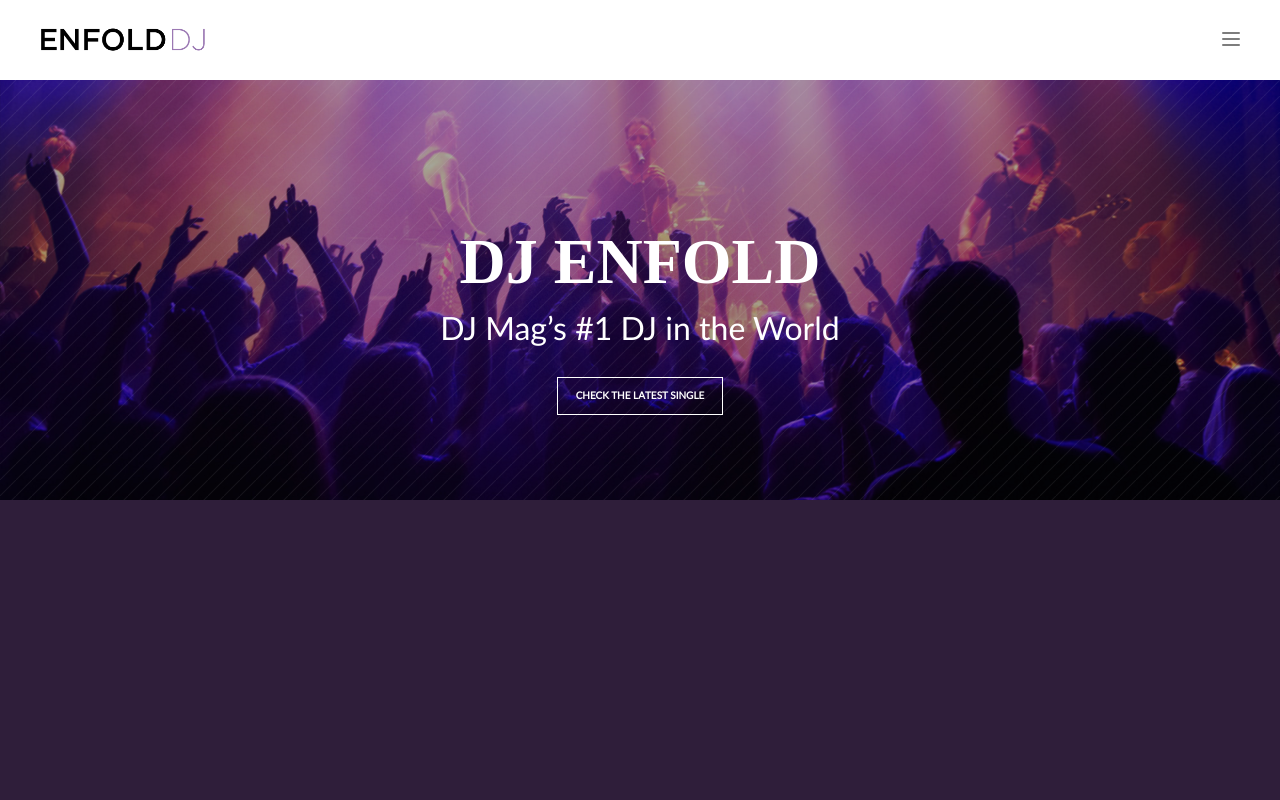
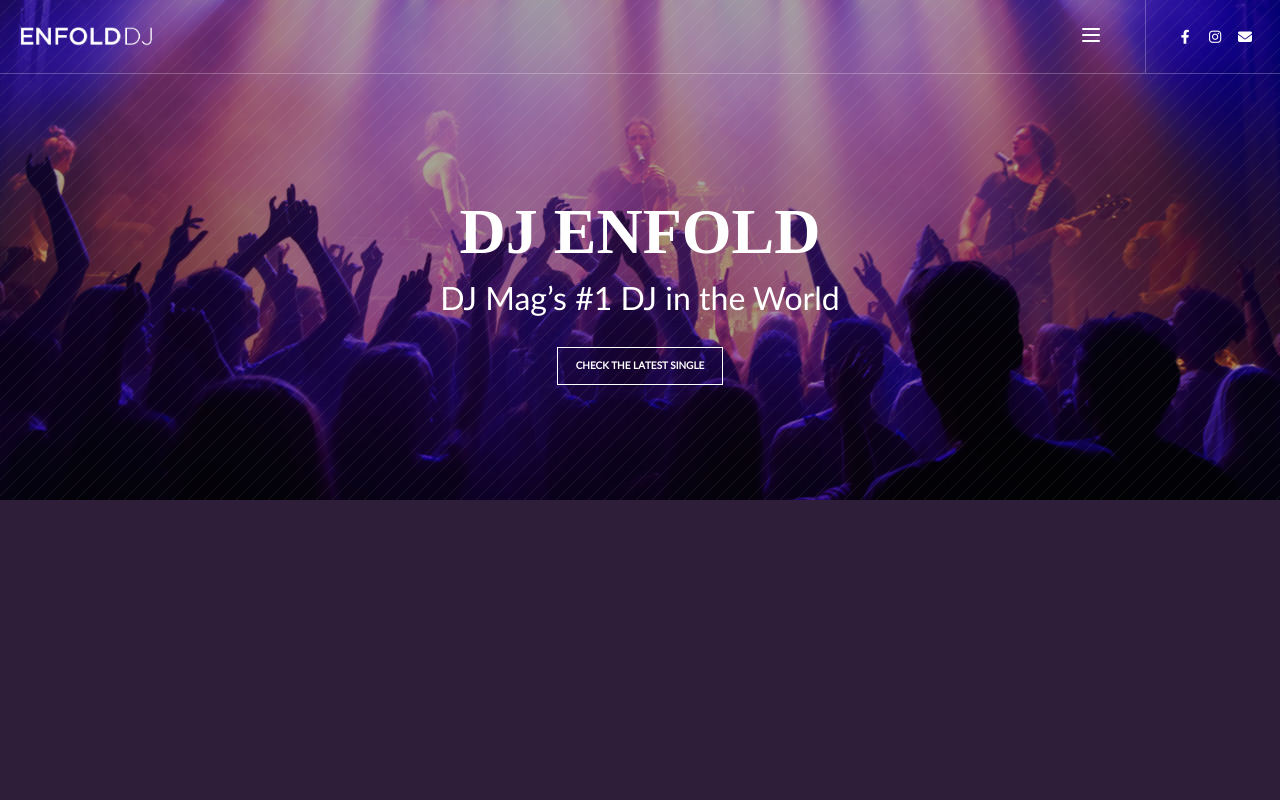
Before and after one commit to Masoudbkhti/enfold, a plain HTML site: page index.html in a window 1280 px wide. Shown: the top 800 px of the page. Drawn offline with Linux system fonts and the light colour scheme; a web font is replaced by a local one.

Commit message:
feat(header-menu): design menu

```diff
--- a/css/styles.css
+++ b/css/styles.css
@@ -207,3 +207,99 @@
     translate: 0px 0px;
   }
 }
+@media screen and (min-width: 480px) {
+  .social-media {
+    padding-left: 24px;
+    display: flex;
+    justify-content: space-between;
+    align-items: center;
+    border-left: 1px solid var(--header-color-border);
+    height: 100%;
+  }
+  .menu-hamburger {
+    right: 180px;
+  }
+  .social-media__link {
+    color: var(--header-color-meta);
+    width: 30px;
+    height: 30px;
+    border-radius: 50%;
+    display: flex;
+    align-items: center;
+    justify-content: center;
+  }
+  .social-media__icon {
+    font-size: 14px;
+  }
+  .social-media__link:hover {
+    color: var(--color-color-primary);
+  }
+  .social-media__link--facebook:hover {
+    background-color: rgb(55, 84, 180);
+  }
+  .social-media__link--instagram:hover {
+    background-color: rgb(177, 114, 82);
+  }
+  .social-media__link--envelope:hover {
+    background-color: rgb(106, 140, 61);
+  }
+}
+@media screen and (min-width: 768px) {
+  .menu-hamburger {
+    top: 34px;
+  }
+  .overlay-content {
+    padding-top: 180px;
+  }
+  .header {
+    padding: 0 20px;
+    height: 90px;
+  }
+  .logo-wrapper {
+    width: 300px;
+  }
+  .DJENFOLD-content {
+    margin-top: 80px;
+  }
+}
+@media screen and (min-width: 990px) {
+  .menu-hamburger {
+    top: 24px;
+  }
+  .header {
+    background-color: transparent;
+    height: 74px;
+    border-bottom: 1px solid var(--header-color-border);
+    transition: all 0.8s ease-in-out;
+  }
+  .logo-wrapper {
+    width: 200px;
+  }
+  .logo--black {
+    display: none;
+  }
+  .logo--white {
+    display: flex;
+  }
+  .bar {
+    background-color: var(--color-bg-primary);
+  }
+  .social-media__link {
+    color: var(--color-bg-primary);
+  }
+  .header.sticky {
+    background-color: var(--color-bg-primary);
+    position: fixed;
+    top: 0;
+    transition: all 0.8s ease-in-out;
+  }
+  .bars--sticky {
+    background-color: var(--header-color-meta) !important;
+  }
+  .social-media__link--sticky {
+    color: var(--header-color-meta) !important;
+  }
+  .social-media__link--sticky:hover {
+    color: var(--color-color-primary) !important;
+  }
+}
```
